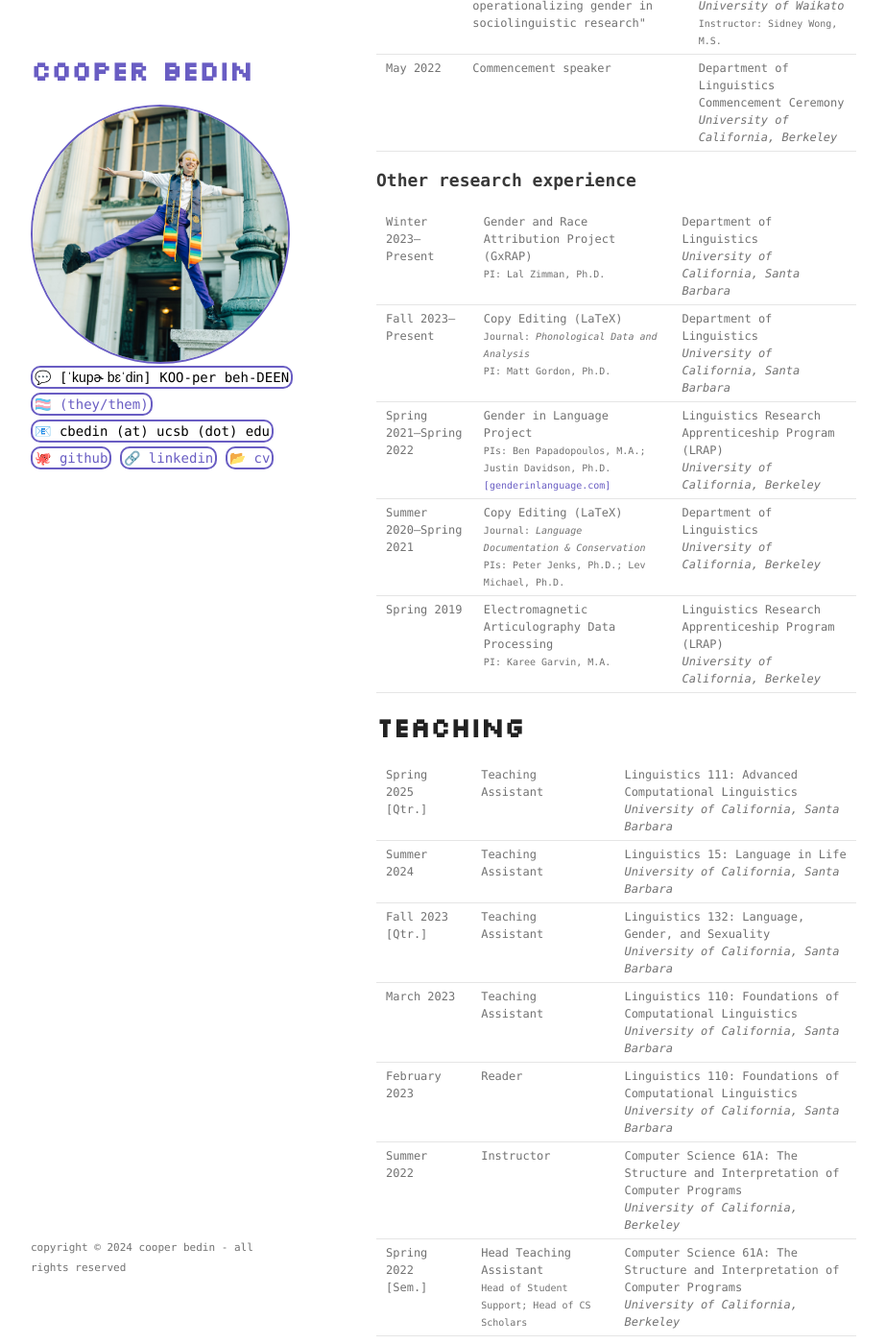
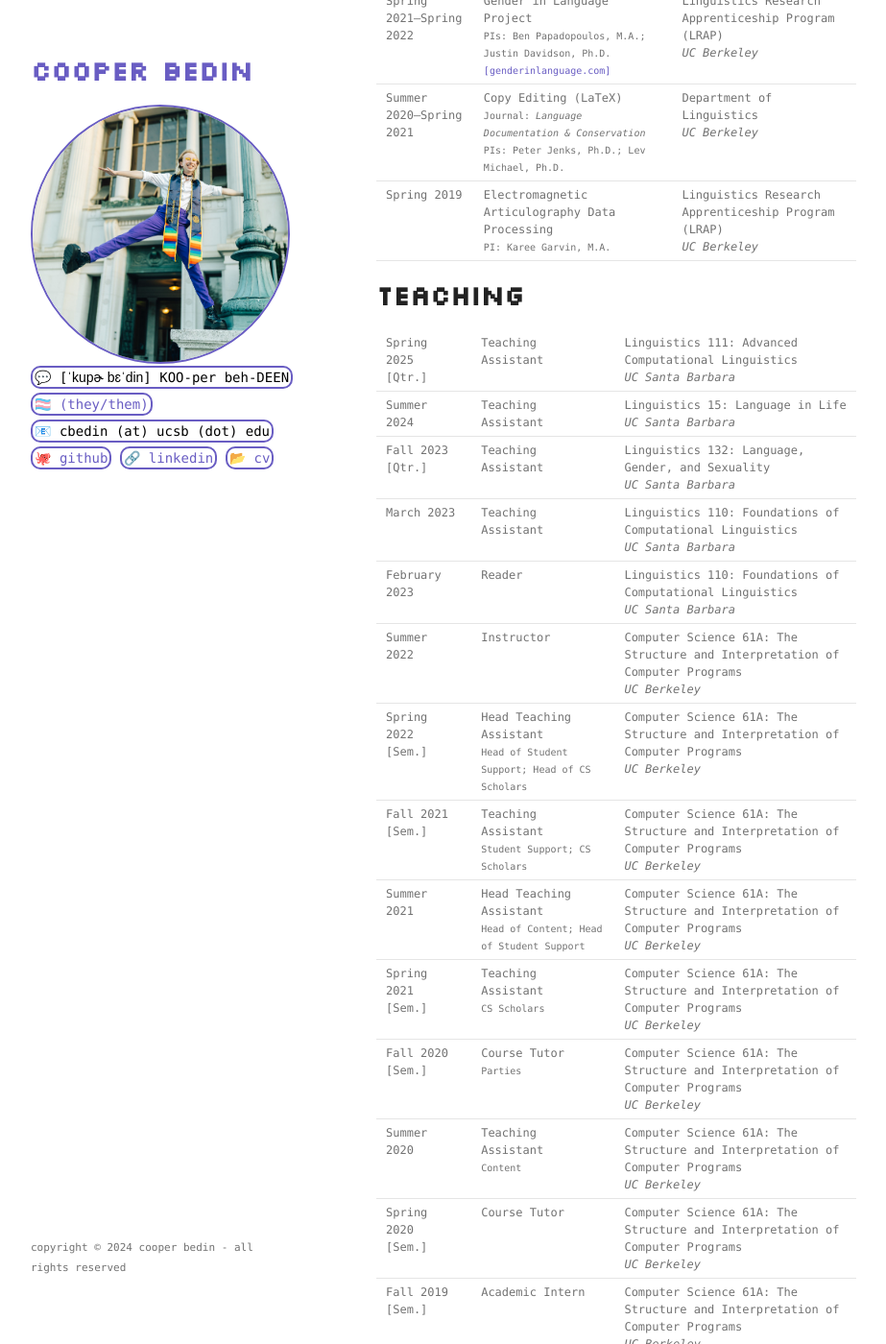
Before and after one commit to cbedin/cbedin.github.io, a Jekyll site: the page built from cv.md, in a window 1280 px wide and 1400 px high, scrolled down 5261 px. Shown: the whole window at 96% size, without its empty margins (178-1101 px from the left). Built offline with Jekyll 4.4.1, drawn with Linux system fonts in a browser that asks for light colours; some of the changed text lies outside the part shown.

Commit message:
shorten names of ucs

```diff
--- a/cv.md
+++ b/cv.md
@@ -13,7 +13,7 @@ layout: default
     Ph.D. in Linguistics <i>(in progress)</i><br>
     M.A. in Linguistics <i>(in progress)</i>
     </td>
-    <td>University of California, Santa Barbara</td>
+    <td>UC Santa Barbara</td>
 </tr>
 <tr>
     <td>Fall 2018–Summer 2022</td>
@@ -25,7 +25,7 @@ layout: default
     Phi Beta Kappa
     </span>
     </td>
-    <td>University of California, Berkeley</td>
+    <td>UC Berkeley</td>
 </tr>
 </table>
 
@@ -58,7 +58,7 @@ layout: default
 <tr>
     <td>2022–2027</td>
     <td>Regents Fellowship in Linguistics</td>
-    <td>University of California, Santa Barbara</td>
+    <td>UC Santa Barbara</td>
 </tr>
 </table>
 
@@ -70,7 +70,7 @@ layout: default
     <td>Department Service Award</td>
     <td>
     Department of Linguistics<br>
-    <i>University of California, Berkeley</i>
+    <i>UC Berkeley</i>
     </td>
 </tr>
 <tr>
@@ -78,7 +78,7 @@ layout: default
     <td>Outstanding GSI Award</td>
     <td>
     Department of Electrical Engineering and Computer Science<br>
-    <i>University of California, Berkeley</i>
+    <i>UC Berkeley</i>
     </td>
 </tr>
 <tr>
@@ -86,7 +86,7 @@ layout: default
     <td>Linguistics Honors Program</td>
     <td>
     Department of Linguistics<br>
-    <i>University of California, Berkeley</i>
+    <i>UC Berkeley</i>
     </td>
 </tr>
 <tr>
@@ -99,7 +99,7 @@ layout: default
     <td>Linguistics Enrichment Experience Program (LEEP)</td>
     <td>
     Department of Linguistics<br>
-    <i>University of California, Berkeley</i>
+    <i>UC Berkeley</i>
     </td>
 </tr>
 <tr>
@@ -107,7 +107,7 @@ layout: default
     <td>Dean's Honors List: High Distinction in General Scholarship</td>
     <td>
     College of Letters and Sciences<br>
-    <i>University of California, Berkeley</i>
+    <i>UC Berkeley</i>
     </td>
 </tr>
 </table>
@@ -125,7 +125,7 @@ layout: default
     </td>
     <td>
     Graduate Division<br>
-    <i>University of California, Santa Barbara</i>
+    <i>UC Santa Barbara</i>
     </td>
 </tr>
 <tr>
@@ -138,7 +138,7 @@ layout: default
     </td>
     <td>
     Major League Hacking (MLH)<br>
-    <i>University of California, Los Angeles</i>
+    <i>UC Los Angeles</i>
     </td>
 </tr>
 </table>
@@ -159,7 +159,7 @@ layout: default
     </td>
     <td>
     Department of Linguistics<br>
-    <i>University of California, Santa Barbara</i>
+    <i>UC Santa Barbara</i>
     </td>
 </tr>
 </table>
@@ -181,7 +181,7 @@ layout: default
     </td>
     <td>
     Department of Linguistics<br>
-    <i>University of California, Berkeley</i>
+    <i>UC Berkeley</i>
     </td>
 </tr>
 </table>
@@ -294,7 +294,7 @@ layout: default
     <td>"In terms of gender, how do you describe yourself?": Counterideology and interaction in trans-centric conversation</td>
     <td>
     The 27th Center for Language, Interaction and Culture-Graduate Student Association (CLIC-GSA) Conference<br>
-    <i>University of California, Los Angeles</i>
+    <i>UC Los Angeles</i>
     </td>
 </tr>-->
 <tr>
@@ -354,7 +354,7 @@ layout: default
     <td>What do <i>you guys</i> and <i>y'all</i> tell us about inclusive language? Race, place, gender, and linguistic ownership in metalinguistic debates</td>
     <td>
     The 26th Annual Conference on Language, Interaction, and Social Organization (LISO)<br>
-    <i>University of California, Santa Barbara</i>
+    <i>UC Santa Barbara</i>
     </td>
 </tr>
 <tr>
@@ -386,7 +386,7 @@ layout: default
     </td>
     <td>
     The Sixth Annual Berkeley Undergraduate Linguistics Symposium<br>
-    <i>University of California, Berkeley</i>
+    <i>UC Berkeley</i>
     </td>
 </tr>
 </table>
@@ -425,7 +425,7 @@ layout: default
     <td>Gender-Inclusive Language for Teaching</td>
     <td>
     Computer Science Mentors (CSM)<br>
-    <i>University of California, Berkeley</i>
+    <i>UC Berkeley</i>
     </td>
 </tr>
 <tr>
@@ -433,7 +433,7 @@ layout: default
     <td>LaTeX for Linguistics</td>
     <td>
     Society of Linguistics Undergraduate Students (SLUgS)<br>
-    <i>University of California, Berkeley</i>
+    <i>UC Berkeley</i>
     </td>
 </tr>
 <tr>
@@ -441,7 +441,7 @@ layout: default
     <td>LaTeX for Linguistics</td>
     <td>
     Society of Linguistics Undergraduate Students (SLUgS)<br>
-    <i>University of California, Berkeley</i>
+    <i>UC Berkeley</i>
     </td>
 </tr>
 <tr>
@@ -449,7 +449,7 @@ layout: default
     <td>LaTeX for Linguistics</td>
     <td>
     Society of Linguistics Undergraduate Students (SLUgS)<br>
-    <i>University of California, Berkeley</i>
+    <i>UC Berkeley</i>
     </td>
 </tr>
 <tr>
@@ -457,7 +457,7 @@ layout: default
     <td>LaTeX for Linguistics</td>
     <td>
     Society of Linguistics Undergraduate Students (SLUgS)<br>
-    <i>University of California, Berkeley</i>
+    <i>UC Berkeley</i>
     </td>
 </tr>
 </table>
@@ -470,7 +470,7 @@ layout: default
     <td>Colloquium talk: "Operationalizing gender: Towards participant-driven quantitative methods in linguistics"</td>
     <td>
     Department of Linguistics Graduate Student Open House<br>
-    <i>University of California, Santa Barbara</i>
+    <i>UC Santa Barbara</i>
     </td>
 </tr>
 <tr>
@@ -491,7 +491,7 @@ layout: default
     <td>Commencement speaker</td>
     <td>
     Department of Linguistics Commencement Ceremony<br>
-    <i>University of California, Berkeley</i>
+    <i>UC Berkeley</i>
     </td>
 </tr>
 </table>
@@ -506,7 +506,7 @@ layout: default
     </td>
     <td>
     Department of Linguistics<br>
-    <i>University of California, Santa Barbara</i>
+    <i>UC Santa Barbara</i>
     </td>
 </tr>
 <tr>
@@ -520,7 +520,7 @@ layout: default
     </td>
     <td>
     Department of Linguistics<br>
-    <i>University of California, Santa Barbara</i>
+    <i>UC Santa Barbara</i>
     </td>
 </tr>
 <tr>
@@ -534,7 +534,7 @@ layout: default
     </td>
     <td>
     Linguistics Research Apprenticeship Program (LRAP)<br>
-    <i>University of California, Berkeley</i>
+    <i>UC Berkeley</i>
     </td>
 </tr>
 <tr>
@@ -548,7 +548,7 @@ layout: default
     </td>
     <td>
     Department of Linguistics<br>
-    <i>University of California, Berkeley</i>
+    <i>UC Berkeley</i>
     </td>
 </tr>
 <tr>
@@ -559,7 +559,7 @@ layout: default
     </td>
     <td>
     Linguistics Research Apprenticeship Program (LRAP)<br>
-    <i>University of California, Berkeley</i>
+    <i>UC Berkeley</i>
     </td>
 </tr>
 </table>
@@ -572,7 +572,7 @@ layout: default
     <td>Teaching Assistant</td>
     <td>
     Linguistics 111: Advanced Computational Linguistics<br>
-    <i>University of California, Santa Barbara</i>
+    <i>UC Santa Barbara</i>
     </td>
 </tr>
 <tr>
@@ -580,7 +580,7 @@ layout: default
     <td>Teaching Assistant</td>
     <td>
     Linguistics 15: Language in Life<br>
-    <i>University of California, Santa Barbara</i>
+    <i>UC Santa Barbara</i>
     </td>
 </tr>
 <tr>
@@ -588,7 +588,7 @@ layout: default
     <td>Teaching Assistant</td>
     <td>
     Linguistics 132: Language, Gender, and Sexuality<br>
-    <i>University of California, Santa Barbara</i>
+    <i>UC Santa Barbara</i>
     </td>
 </tr>
 <tr>
@@ -596,7 +596,7 @@ layout: default
     <td>Teaching Assistant</td>
     <td>
     Linguistics 110: Foundations of Computational Linguistics<br>
-    <i>University of California, Santa Barbara</i>
+    <i>UC Santa Barbara</i>
     </td>
 </tr>
 <tr>
@@ -604,7 +604,7 @@ layout: default
     <td>Reader</td>
     <td>
     Linguistics 110: Foundations of Computational Linguistics<br>
-    <i>University of California, Santa Barbara</i>
+    <i>UC Santa Barbara</i>
     </td>
 </tr>
 <tr>
@@ -612,7 +612,7 @@ layout: default
     <td>Instructor</td>
     <td>
     Computer Science 61A: The Structure and Interpretation of Computer Programs<br>
-    <i>University of California, Berkeley</i>
+    <i>UC Berkeley</i>
     </td>
 </tr>
 <tr>
@@ -623,7 +623,7 @@ layout: default
     </td>
     <td>
     Computer Science 61A: The Structure and Interpretation of Computer Programs<br>
-    <i>University of California, Berkeley</i>
+    <i>UC Berkeley</i>
     </td>
 </tr>
 <tr>
@@ -634,7 +634,7 @@ layout: default
     </td>
     <td>
     Computer Science 61A: The Structure and Interpretation of Computer Programs<br>
-    <i>University of California, Berkeley</i>
+    <i>UC Berkeley</i>
     </td>
 </tr>
 <tr>
@@ -645,7 +645,7 @@ layout: default
     </td>
     <td>
     Computer Science 61A: The Structure and Interpretation of Computer Programs<br>
-    <i>University of California, Berkeley</i>
+    <i>UC Berkeley</i>
     </td>
 </tr>
 <tr>
@@ -656,7 +656,7 @@ layout: default
     </td>
     <td>
     Computer Science 61A: The Structure and Interpretation of Computer Programs<br>
-    <i>University of California, Berkeley</i>
+    <i>UC Berkeley</i>
     </td>
 </tr>
 <tr>
@@ -667,7 +667,7 @@ layout: default
     </td>
     <td>
     Computer Science 61A: The Structure and Interpretation of Computer Programs<br>
-    <i>University of California, Berkeley</i>
+    <i>UC Berkeley</i>
     </td>
 </tr>
 <tr>
@@ -678,7 +678,7 @@ layout: default
     </td>
     <td>
     Computer Science 61A: The Structure and Interpretation of Computer Programs<br>
-    <i>University of California, Berkeley</i>
+    <i>UC Berkeley</i>
     </td>
 </tr>
 <tr>
@@ -686,7 +686,7 @@ layout: default
     <td>Course Tutor</td>
     <td>
     Computer Science 61A: The Structure and Interpretation of Computer Programs<br>
-    <i>University of California, Berkeley</i>
+    <i>UC Berkeley</i>
     </td>
 </tr>
 <tr>
@@ -694,7 +694,7 @@ layout: default
     <td>Academic Intern</td>
     <td>
     Computer Science 61A: The Structure and Interpretation of Computer Programs<br>
-    <i>University of California, Berkeley</i>
+    <i>UC Berkeley</i>
     </td>
 </tr>
 </table>
@@ -709,7 +709,7 @@ layout: default
     </td>
     <td>
     Computer Science Mentors (CSM)<br>
-    <i>University of California, Berkeley</i>
+    <i>UC Berkeley</i>
     </td>
 </tr>
 <tr>
@@ -720,7 +720,7 @@ layout: default
     </td>
     <td>
     Computer Science Mentors (CSM)<br>
-    <i>University of California, Berkeley</i>
+    <i>UC Berkeley</i>
     </td>
 </tr>
 <tr>
@@ -728,7 +728,7 @@ layout: default
     <td>Senior Mentor, Electrical Engineering 16A</td>
     <td>
     Computer Science Mentors (CSM)<br>
-    <i>University of California, Berkeley</i>
+    <i>UC Berkeley</i>
     </td>
 </tr>
 <tr>
@@ -736,7 +736,7 @@ layout: default
     <td>Senior Mentor, Electrical Engineering 16A</td>
     <td>
     Computer Science Mentors (CSM)<br>
-    <i>University of California, Berkeley</i>
+    <i>UC Berkeley</i>
     </td>
 </tr>
 <tr>
@@ -744,7 +744,7 @@ layout: default
     <td>Junior Mentor, Electrical Engineering 16A</td>
     <td>
     Computer Science Mentors (CSM)<br>
-    <i>University of California, Berkeley</i>
+    <i>UC Berkeley</i>
     </td>
 </tr>
 </table>
@@ -759,7 +759,7 @@ layout: default
     <td>Treasurer</td>
     <td>
     Queer and Trans Graduate Student Association (QTGSU)<br>
-    <i>University of California, Santa Barbara</i>
+    <i>UC Santa Barbara</i>
     </td>
 </tr>
 <tr>
@@ -767,7 +767,7 @@ layout: default
     <td>Peer Mentor</td>
     <td>
     Department of Linguistics<br>
-    <i>University of California, Santa Barbara</i>
+    <i>UC Santa Barbara</i>
     </td>
 </tr>
 <tr>
@@ -775,7 +775,7 @@ layout: default
     <td>Graduate Student Representative</td>
     <td>
     Department of Linguistics<br>
-    <i>University of California, Santa Barbara</i>
+    <i>UC Santa Barbara</i>
     </td>
 </tr>
 <tr>
@@ -783,7 +783,7 @@ layout: default
     <td>Performer (Drag Queen Story Hour) - Block Party for Liberation</td>
     <td>
     Graduate Student Association (GSA)<br>
-    <i>University of California, Santa Barbara</i>
+    <i>UC Santa Barbara</i>
     </td>
 </tr>
 <tr>
@@ -791,7 +791,7 @@ layout: default
     <td>Session Chair</td>
     <td>
     Workshop on American Indigenous Languages (WAIL) 26<br>
-    <i>University of California, Santa Barbara</i>
+    <i>UC Santa Barbara</i>
     </td>
 </tr>
 <tr>
@@ -799,7 +799,7 @@ layout: default
     <td>Performer - Grad Drag Dinner</td>
     <td>
     Queer and Trans Graduate Student Association (QTGSU) and Graduate Student Association (GSA)<br>
-    <i>University of California, Santa Barbara</i>
+    <i>UC Santa Barbara</i>
     </td>
 </tr>
 <tr>
@@ -807,7 +807,7 @@ layout: default
     <td>Colloquium Coordinator</td>
     <td>
     Department of Linguistics<br>
-    <i>University of California, Santa Barbara</i>
+    <i>UC Santa Barbara</i>
     </td>
 </tr>
 <tr>
@@ -815,7 +815,7 @@ layout: default
     <td>Reviewer</td>
     <td>
     Workshop on American Indigenous Languages (WAIL) 26<br>
-    <i>University of California, Santa Barbara</i>
+    <i>UC Santa Barbara</i>
     </td>
 </tr>
 <tr>
@@ -823,7 +823,7 @@ layout: default
     <td>Session Moderator</td>
     <td>
     The 26th Annual Conference on Language, Interaction, and Social Organization (LISO)<br>
-    <i>University of California, Santa Barbara</i>
+    <i>UC Santa Barbara</i>
     </td>
 </tr>
 <tr>
@@ -831,7 +831,7 @@ layout: default
     <td>Performer - Grad Drag Show</td>
     <td>
     Queer and Trans Graduate Student Association (QTGSU) and Graduate Student Association (GSA)<br>
-    <i>University of California, Santa Barbara</i>
+    <i>UC Santa Barbara</i>
     </td>
 </tr>
 <tr>
@@ -839,7 +839,7 @@ layout: default
     <td>Session Chair</td>
     <td>
     Workshop on American Indigenous Languages (WAIL) 25<br>
-    <i>University of California, Santa Barbara</i>
+    <i>UC Santa Barbara</i>
     </td>
 </tr>
 <tr>
@@ -847,7 +847,7 @@ layout: default
     <td>Lab Manager</td>
     <td>
     Trans Research in Linguistics Lab (TRILL)<br>
-    <i>University of California, Santa Barbara</i>
+    <i>UC Santa Barbara</i>
     </td>
 </tr>
 <tr>
@@ -855,7 +855,7 @@ layout: default
     <td>Organizer</td>
     <td>
     The Sixth Annual Berkeley Undergraduate Linguistics Symposium<br>
-    <i>University of California, Berkeley</i>
+    <i>UC Berkeley</i>
     </td>
 </tr>
 <tr>
@@ -863,7 +863,7 @@ layout: default
     <td>President</td>
     <td>
     Society of Linguistics Undergraduate Students (SLUgS)<br>
-    <i>University of California, Berkeley</i>
+    <i>UC Berkeley</i>
     </td>
 </tr>
 <tr>
@@ -871,7 +871,7 @@ layout: default
     <td>Officer</td>
     <td>
     Society of Linguistics Undergraduate Students (SLUgS)<br>
-    <i>University of California, Berkeley</i>
+    <i>UC Berkeley</i>
     </td>
 </tr>
 <tr>
@@ -879,7 +879,7 @@ layout: default
     <td>President</td>
     <td>
     Computer Science Mentors (CSM)<br>
-    <i>University of California, Berkeley</i>
+    <i>UC Berkeley</i>
     </td>
 </tr>
 <tr>
@@ -887,7 +887,7 @@ layout: default
     <td>External Vice President</td>
     <td>
     Computer Science Mentors (CSM)<br>
-    <i>University of California, Berkeley</i>
+    <i>UC Berkeley</i>
     </td>
 </tr>
 <tr>
@@ -895,7 +895,7 @@ layout: default
     <td>Orientation Leader</td>
     <td>
     New Student Services (NSS)<br>
-    <i>University of California, Berkeley</i>
+    <i>UC Berkeley</i>
     </td>
 </tr>
 <tr>
@@ -903,7 +903,7 @@ layout: default
     <td>Organizer</td>
     <td>
     The Fifth Annual Berkeley Undergraduate Linguistics Symposium<br>
-    <i>University of California, Berkeley</i>
+    <i>UC Berkeley</i>
     </td>
 </tr>
 <tr>
@@ -911,7 +911,7 @@ layout: default
     <td>Socials Chair</td>
     <td>
     Computer Science Mentors (CSM)<br>
-    <i>University of California, Berkeley</i>
+    <i>UC Berkeley</i>
     </td>
 </tr>
 <tr>
@@ -919,7 +919,7 @@ layout: default
     <td>Organizer</td>
     <td>
     The Fourth Annual Berkeley Undergraduate Linguistics Symposium<br>
-    <i>University of California, Berkeley</i>
+    <i>UC Berkeley</i>
     </td>
 </tr>
 <tr>
@@ -927,7 +927,7 @@ layout: default
     <td>Orientation Leader</td>
     <td>
     New Student Services (NSS)<br>
-    <i>University of California, Berkeley</i>
+    <i>UC Berkeley</i>
     </td>
 </tr>
 </table>
```
